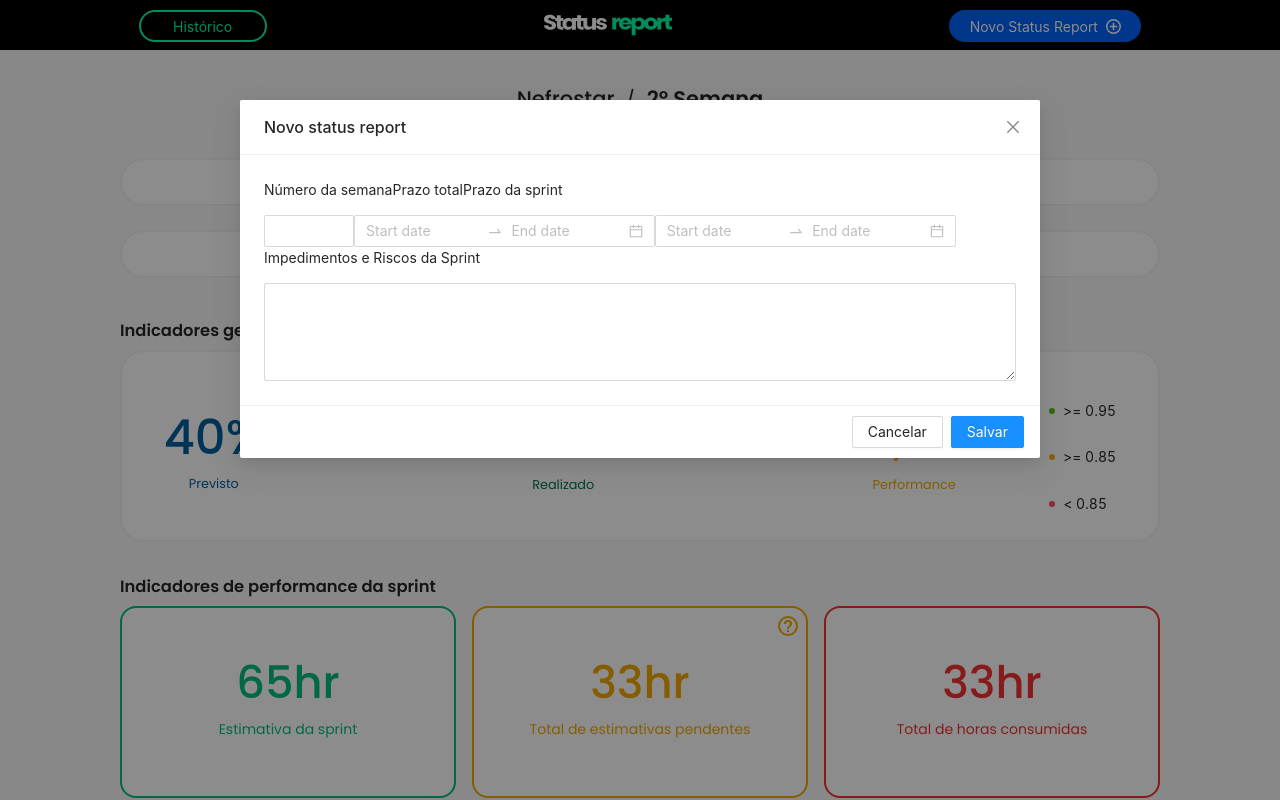
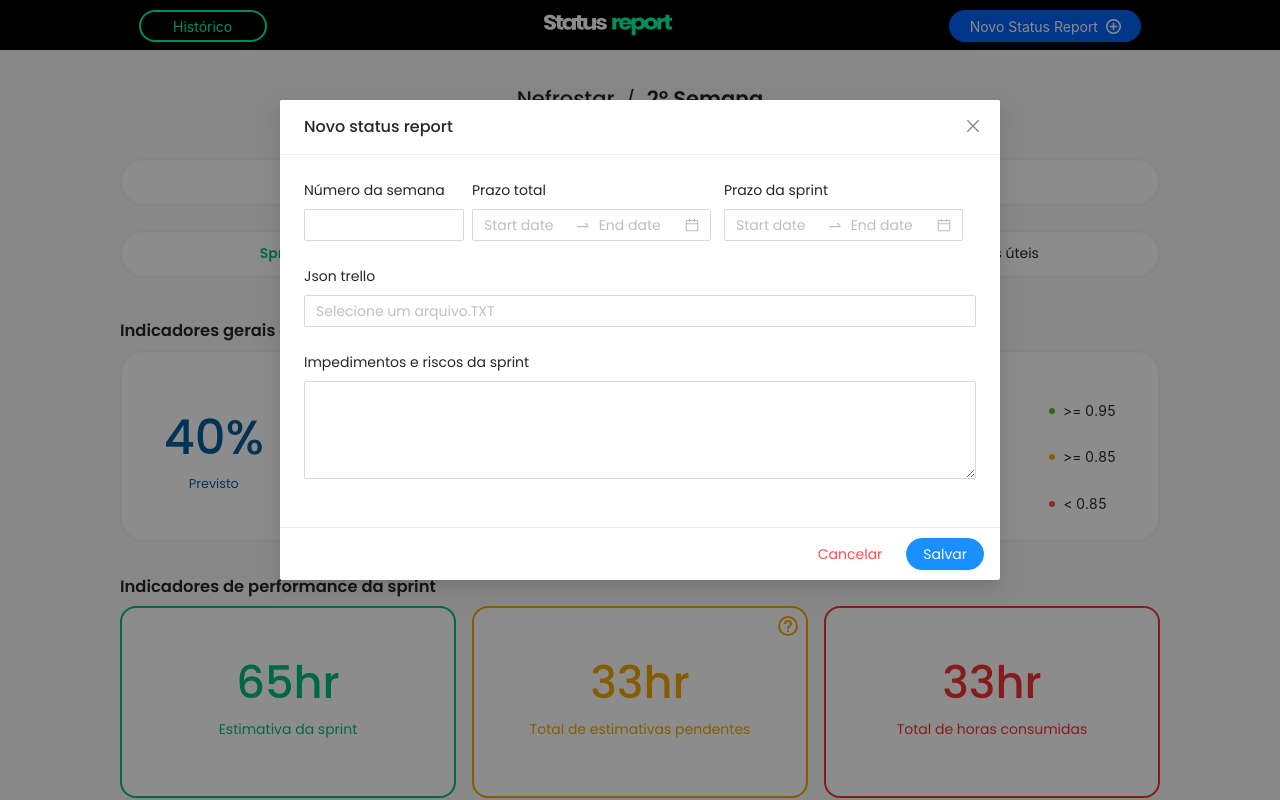
Before and after one commit to dudasancar/status-report, a React (Create React App) app: page / in a window 1280 px wide. Both pictures are taken after a click on the button "Novo Status Report". Shown: the top 800 px of the page. Built offline with nearby package versions, Linux system fonts and the light colour scheme.

Commit message:
alinhando modal

```diff
--- a/src/components/Header/Header.js
+++ b/src/components/Header/Header.js
@@ -1,9 +1,9 @@
 import React from 'react';
-import { Modal, InputNumber, DatePicker, Input } from 'antd';
+import { Modal, InputNumber, DatePicker, Input, Form, Row, Col } from 'antd';
 import { Link, BrowserRouter } from 'react-router-dom';
 import logo from '../../assets/logo.svg';
 import novo from '../../assets/novo.svg';
-import {Div, HistoricoButton, ImgLogo, NovoButton, ImgNovo, Linha1, Linha2} from './styles';
+import {Div, HistoricoButton, ImgLogo, NovoButton, ImgNovo } from './styles';
 
 
 const { TextArea } = Input;
@@ -36,19 +36,43 @@ const Header = () => {
             </HistoricoButton>
             <ImgLogo src={logo} />
             <NovoButton type="primary" onClick={showModal}>Novo Status Report<ImgNovo src={novo} /></NovoButton>
-            <Modal width="50rem" title="Novo status report" visible={isModalVisible} okText="Salvar" onOk={handleOk} cancelText="Cancelar" onCancel={handleCancel}>
-                <Linha1>
-                    <p>Número da semana</p>
-                    <p>Prazo total</p>
-                    <p>Prazo da sprint</p>
-                </Linha1>
-                <Linha2>
-                    <InputNumber min={1} max={10} />
-                    <DatePicker.RangePicker style={{ width: '40%' }} />
-                    <DatePicker.RangePicker style={{ width: '40%' }} />
-                </Linha2>
-                <p>Impedimentos e Riscos da Sprint</p>
-                <TextArea rows={4} />
+            <Modal
+                style={{ fontFamily: 'Poppins' }}
+                width="45rem"
+                title="Novo status report"
+                visible={isModalVisible}
+                okText="Salvar"
+                okButtonProps={{type: 'primary', shape: 'round'}}
+                onOk={handleOk}
+                cancelText="Cancelar"
+                cancelButtonProps={{type: 'text', danger: 'true'}}
+                onCancel={handleCancel}>
+            <Form layout="vertical">
+                <Row>
+                    <Col span={6}>
+                        <Form.Item label="Número da semana">
+                            <InputNumber min={1} max={10} style={{ width: '95%' }}
+                            />
+                        </Form.Item>
+                    </Col>
+                    <Col span={9}>
+                    <Form.Item label="Prazo total">
+                            <DatePicker.RangePicker style={{ width: '95%' }} />
+                        </Form.Item>
+                    </Col>
+                    <Col span={9}>
+                        <Form.Item label="Prazo da sprint">
+                            <DatePicker.RangePicker style={{ width: '95%' }} />
+                        </Form.Item>
+                    </Col>
+                </Row>
+                    <Form.Item label="Json trello">
+                        <Input placeholder="Selecione um arquivo.TXT"></Input>
+                    </Form.Item>
+                    <Form.Item label="Impedimentos e riscos da sprint">
+                        <TextArea rows={4} />
+                    </Form.Item>
+                </Form>
             </Modal>
         </Div>
     )
--- a/src/components/Header/styles.js
+++ b/src/components/Header/styles.js
@@ -36,12 +36,3 @@ export const ImgNovo = styled.img`
     margin-left: 0.5rem;
     margin-bottom: 0.2rem;
 `;
-
-export const Linha1 = styled.div`
-    display: flex;
-    justify-content: flex-start;
-`;
-
-export const Linha2 = styled.div`
-    display: flex;
-`;
--- a/src/components/HeaderHistorico/HeaderHistorico.js
+++ b/src/components/HeaderHistorico/HeaderHistorico.js
@@ -4,7 +4,8 @@ import { Link, BrowserRouter } from 'react-router-dom';
 import voltar from '../../assets/voltar.svg';
 import logo from '../../assets/logo.svg';
 import novo from '../../assets/novo.svg';
-import {Div, VoltarButton, ImgVoltar, ImgLogo, NovoButton, ImgNovo, Linha1, Linha2} from './styles';
+import {Div, VoltarButton, ImgVoltar, ImgLogo, NovoButton, ImgNovo } from './styles';
+import { Form, Row, Col } from 'antd';
 
 
 const { TextArea } = Input;
@@ -28,7 +29,7 @@ const HeaderHistorico = () => {
 
     return (
         <Div>
-            <VoltarButton>
+            <VoltarButton type="default" shape="round">
                 <ImgVoltar src={voltar} />
                 <BrowserRouter>
                     <Link to ="/">
@@ -38,19 +39,43 @@ const HeaderHistorico = () => {
             </VoltarButton>
             <ImgLogo src={logo} />
             <NovoButton type="primary" onClick={showModal}>Novo Status Report<ImgNovo src={novo} /></NovoButton>
-            <Modal width="50rem" title="Novo status report" visible={isModalVisible} okText="Salvar" onOk={handleOk} cancelText="Cancelar" onCancel={handleCancel}>
-                <Linha1>
-                    <p>Número da semana</p>
-                    <p>Prazo total</p>
-                    <p>Prazo da sprint</p>
-                </Linha1>
-                <Linha2>
-                    <InputNumber min={1} max={10} />
-                    <DatePicker.RangePicker style={{ width: '40%' }} />
-                    <DatePicker.RangePicker style={{ width: '40%' }} />
-                </Linha2>
-                <p>Impedimentos e Riscos da Sprint</p>
-                <TextArea rows={4} />
+            <Modal
+                style={{ fontFamily: 'Poppins'}}
+                width="45rem"
+                title="Novo status report"
+                visible={isModalVisible}
+                okText="Salvar"
+                okButtonProps={{type: 'primary', shape: 'round'}}
+                onOk={handleOk}
+                cancelText="Cancelar"
+                cancelButtonProps={{type: 'text', danger: 'true'}}
+                onCancel={handleCancel}>
+            <Form layout="vertical">
+                <Row>
+                    <Col span={6}>
+                        <Form.Item label="Número da semana">
+                            <InputNumber min={1} max={10} style={{ width: '95%' }}
+                            />
+                        </Form.Item>
+                    </Col>
+                    <Col span={9}>
+                    <Form.Item label="Prazo total">
+                            <DatePicker.RangePicker style={{ width: '95%' }} />
+                        </Form.Item>
+                    </Col>
+                    <Col span={9}>
+                        <Form.Item label="Prazo da sprint">
+                            <DatePicker.RangePicker style={{ width: '95%' }} />
+                        </Form.Item>
+                    </Col>
+                </Row>
+                    <Form.Item label="Json trello">
+                        <Input placeholder="Selecione um arquivo.TXT"></Input>
+                    </Form.Item>
+                    <Form.Item label="Impedimentos e riscos da sprint">
+                        <TextArea rows={4} />
+                    </Form.Item>
+                </Form>
             </Modal>
         </Div>
     )
--- a/src/components/HeaderHistorico/styles.js
+++ b/src/components/HeaderHistorico/styles.js
@@ -41,13 +41,3 @@ export const ImgNovo = styled.img`
     margin-left: 0.5rem;
     margin-bottom: 0.2rem;
 `;
-
-export const Linha1 = styled.div`
-    display: flex;
-    flex: 1;
-    justify-content: space-around;
-`;
-
-export const Linha2 = styled.div`
-    display: flex;
-`;
--- a/src/components/IndicadoresGerais/styles.js
+++ b/src/components/IndicadoresGerais/styles.js
@@ -92,7 +92,7 @@ font-size: 0.8rem;
 export const Separador = styled(Divider)`
 width: 2rem;
 height: 4.5rem;
-margin-top: 1.5rem;
+margin-top: 4rem;
 `;
 
 export const BadgeStyle = styled.div`
--- a/src/components/PercentualEntrega/PercentualEntrega.js
+++ b/src/components/PercentualEntrega/PercentualEntrega.js
@@ -1,5 +1,5 @@
 import React from 'react';
-import { Progress } from 'antd';
+import { Progress, Checkbox } from 'antd';
 import { Total, CardMaior, Texto, CardMenor } from './styles';
 
 const PercentualEntrega = () => {
@@ -8,7 +8,7 @@ const PercentualEntrega = () => {
             <CardMaior>
                 <Texto>
                 <h3>Percentual de entrega por requisito</h3>
-                <p>Exibir parâmetros de horas</p>
+                <p><Checkbox></Checkbox>Exibir parâmetros de horas</p>
                 </Texto>
 
                 <CardMenor>
```
Also changed, not shown: src/components/PercentualEntrega/styles.js (line endings or trailing spaces). Lines whose indentation alone changed are shown as unchanged.
